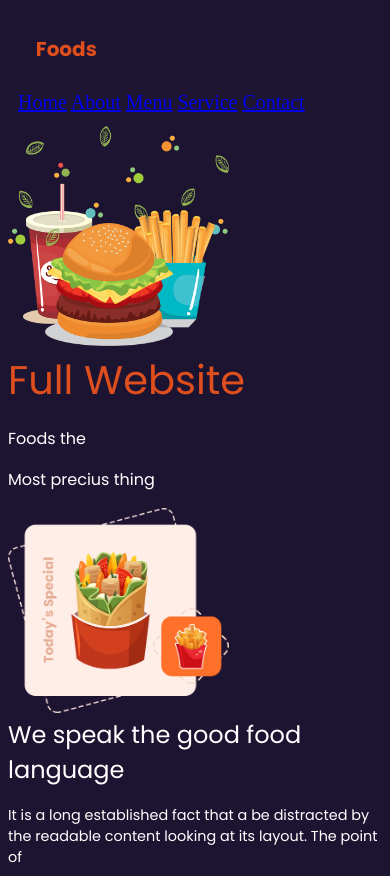
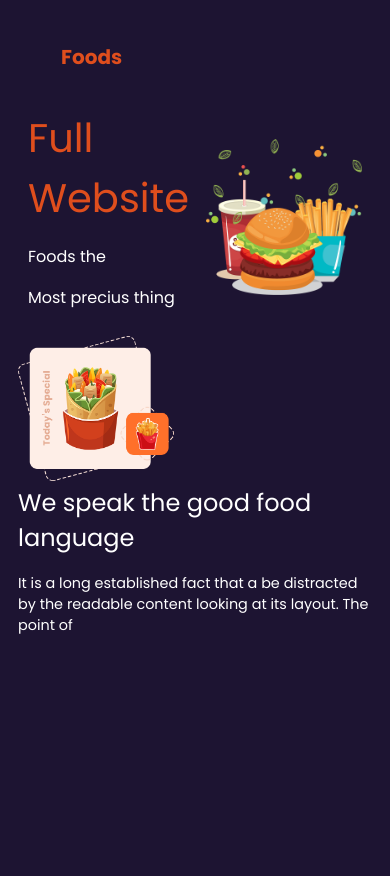
Before and after one commit to JonathanSneider/ProyectoHTML, a plain HTML site: page index.html in a window 390 px wide. After the commit the page ends 844 px from the top, so only its background shows below. Drawn offline with Linux system fonts and the light colour scheme.

Commit message:
aun no se a agregado el menu responsivo

```diff
--- /dev/null
+++ b/css/hamburguesa.css
@@ -0,0 +1,25 @@
+.cabezera{
+    padding: 0 40px;
+    height: 80px;
+    background-color: rgb(29, 20, 50);
+    display: flex;
+    align-items: center;
+    justify-content: space-between;
+}
+
+#derecha{
+    position: fixed;
+    left: 0;
+    bottom: 0;
+    top: 80px;
+    right: 0;
+    background-color: blue;
+    display: grid;
+    place-items: center;
+    clip-path: circle(0% at top left);
+    transition: clip-path .4s;
+}
+
+#derecha:target{
+    clip-path: circle(150% at top left);
+}
--- a/css/menus.css
+++ b/css/menus.css
@@ -1,48 +1,83 @@
 @import url('https://fonts.googleapis.com/css2?family=Poppins:ital,wght@0,100;0,200;0,300;0,400;0,500;0,600;0,700;0,800;0,900;1,100;1,200;1,300;1,400;1,500;1,600;1,700;1,800;1,900&display=swap');
 
-#Food{
+#cabezera {
+    display: flex;
+    justify-content: space-between;
+    align-items: center;
+    padding: 10px;
+}
+
+#Food {
     font-family: 'Poppins', sans-serif;
     margin-left: 5%;
     margin-top: -3%;
     font-size: 125%;
     color: rgb(223, 78, 29);
 }
-.cabezera{
-    margin-bottom: 2px;
-    padding: 10px;
-    width: 100%;
-    box-sizing: border-box;
-}
-#derecha{
+
+#derecha {
+    font-family: 'Poppins', sans-serif;
     font-size: 125%;
 }
-.container{
-    display: flex;
-    background-color: rgb(29, 20, 50);
+
+.container {
+    display: flexbox;
+    padding: 10px; /* Añadido para evitar desbordamiento */
 }
 
-#AboutUs{
+#AboutUs {
     font-family: 'Poppins', sans-serif;
     color: rgb(255, 255, 255);
+    font-size: 150%;
 }
-.Titulo{
+
+.Titulo {
     font-family: 'Poppins', sans-serif;
     color: rgb(223, 78, 29);
     font-size: 250%;
 }
-#Abs{
+
+#Abs {
     font-family: 'Poppins', sans-serif;
     color: rgb(255, 255, 255);
     font-size: 90%;
 }
-#textoHm{
+
+#textoHm {
     font-family: 'Poppins', sans-serif;
     color: rgb(255, 255, 255);
+}
 
+.imgAb, .ImgHm {
+    width: 40vw;
+    max-width: 800px;
 }
-#AboutUs{
-    font-size: 150%;
+.cabezera {
+    display: flex; /* Alineación horizontal */
+    justify-content: space-between; /* Espacio entre los elementos */
+    align-items: center; /* Centra verticalmente los elementos */
+    padding: 10px; /* Agregamos un poco de espacio interno */
 }
-.imgAb, .ImgHm{
-    width: 59%;
+.head1{
+    display: flex; /* Alineación horizontal */
+    justify-content: space-between; /* Espacio entre los elementos */
+    align-items: center; /* Centra verticalmente los elementos */
+    padding: 10px; /* Agregamos un poco de espacio interno */
 }
+
+
+#derecha {
+    font-family: 'Poppins', sans-serif;
+    font-size: 125%;
+}
+
+#derecha a {
+    margin-left: 10px; /* Agregamos espacio entre los enlaces */
+    color: white; /* Cambiamos el color del texto */
+    text-decoration: none; /* Quitamos el subrayado */
+}
+
+.container {
+
+    background-color: rgb(29, 20, 50);
+}
--- a/index.html
+++ b/index.html
@@ -5,15 +5,20 @@
     <meta name="viewport" content="width=device-width, initial-scale=1.0">
     <title>Foods</title>
     <link rel="stylesheet" href="css/menus.css">
+    <link rel="stylesheet" href="css/hamburguesa.css">
+    <link rel="stylesheet" href="https://cdnjs.cloudflare.com/ajax/libs/font-awesome/6.0.0-beta3/css/all.min.css" integrity="sha512-bWVZkDRs7VNKq1gRjyevwv3A5PuI6Mq/2h6gK3hNgiXbp+c0yzyOh8vm3M86efvURC6ai/iT9aw/uUC1ayZJ0Q==" crossorigin="anonymous" referrerpolicy="no-referrer" />
 </head>
 <body class="container">
     <div>
         <div class="Home">
-            <div class="cabezera">
+            <nav class="cabezera">
+                <div id="FoodContainer">
                     <div id="Food">
                         <h4>Foods</h4>
                     </div>
+                </div>
                 <div id="derecha">
+                    <div class="menu">
                         <a href="#Home">Home</a>
                         <a href="#About">About</a>
                         <a href="#Menu">Menu</a>
@@ -21,8 +26,8 @@
                         <a href="#Contact">Contact</a>
                     </div>
                 </div>
-            <img class="ImgHm" src="img/home.png" alt="">
-            <div>
+            </nav>
+            <div class="head1">
                 <head>
                     <div class="imgHm"></div>
                     <div id="FullWebsite">
@@ -33,6 +38,7 @@
                         </div>
                     </div>
                 </head>
+                <img class="ImgHm" src="img/home.png" alt="">
             </div>
         </div>
         <div id="About">
```
Lines whose indentation alone changed are shown as unchanged.
